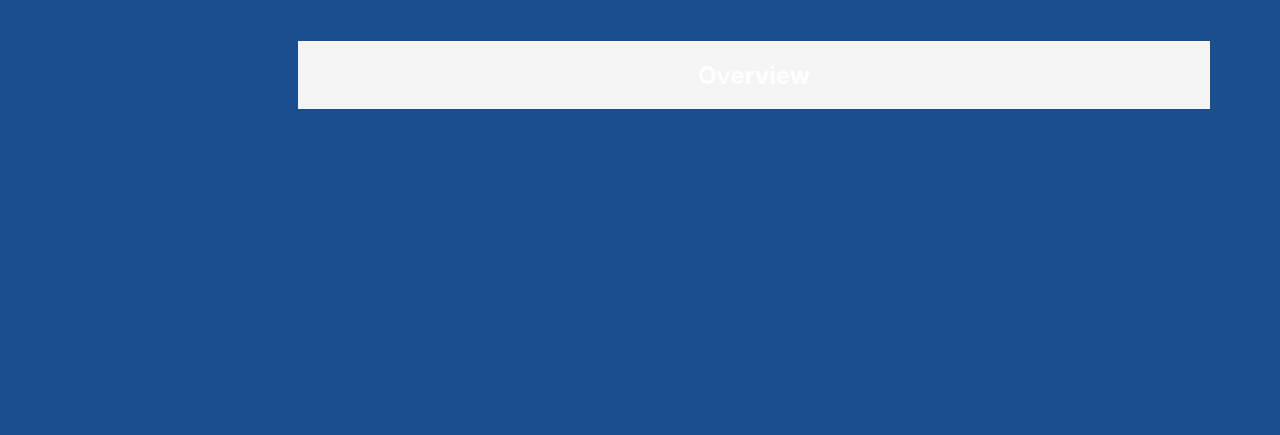
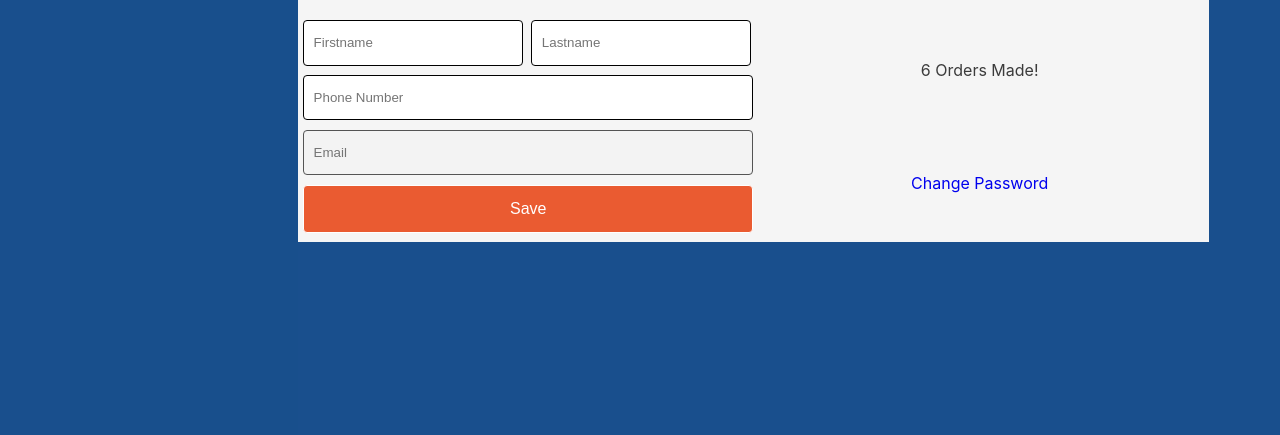
Before and after one commit to ekrresa/chaw, a plain HTML site: page UI/customer/dashboard.html in a window 1280 px wide. Shown: the part 375-810 px from the top of the page. Drawn offline with Linux system fonts and the light colour scheme.

Commit message:
setup skeleton for overview in dashboard

```diff
--- a/UI/css/panel.css
+++ b/UI/css/panel.css
@@ -6,8 +6,10 @@ aside {
   width: 20%;
 }
 article {
-  width: 80%;
+  width: 79%;
   background-color: whitesmoke;
+  color: #000000c2;
+  padding: 5px;
 }
 .sidebar {
   width: 100%;
@@ -31,3 +33,27 @@ article {
 h1 {
   text-align: center;
 }
+.grid {
+  display: grid;
+  grid-template-columns: 1fr 1fr;
+  gap: 5px 5px;
+}
+.info {
+  grid-row-start: 1;
+  grid-row-end: 3;
+  width: 100%;
+}
+.centered {
+  display: flex;
+  justify-content: center;
+  align-items: center;
+}
+.form-btn {
+  width: 100.6%;
+}
+.jstfy-space-btwn input[type="text"] {
+  width: 44.3%;
+}
+.bday-input {
+  width: 33.333%;
+}
--- a/UI/css/style.css
+++ b/UI/css/style.css
@@ -20,10 +20,11 @@ nav {
   height: 90px;
 }
 h3 {
-  font-size: 2.2rem;
+  font-size: 2rem;
   font-weight: 400;
+  text-align: center;
 }
-p {
+.main-caption {
   font-size: 1.3rem;
 }
 a {
--- a/UI/customer/dashboard.html
+++ b/UI/customer/dashboard.html
@@ -54,7 +54,47 @@
           </aside>
           <!-- Main Content -->
           <article>
-            <h1>Overview</h1>
+            <h3>Overview</h3>
+            <section>
+              <div class="grid">
+                <div class="info">
+                  <form class="" method="post">
+                    <div class="row jstfy-space-btwn">
+                      <input
+                        class="form-row"
+                        type="text"
+                        placeholder="Firstname"
+                      />
+                      <input
+                        class="form-row"
+                        type="text"
+                        placeholder="Lastname"
+                      />
+                    </div>
+                    <input
+                      class="form-input form-row"
+                      type="text"
+                      placeholder="Phone Number"
+                    />
+                    <input
+                      class="form-row form-input"
+                      type="email"
+                      placeholder="Email"
+                      disabled
+                    />
+                    <button class="form-input form-row form-btn" type="submit">
+                      Save
+                    </button>
+                  </form>
+                </div>
+                <div class="centered">
+                  <p>6 Orders Made!</p>
+                </div>
+                <div class="centered">
+                  <p><a href="#">Change Password</a></p>
+                </div>
+              </div>
+            </section>
           </article>
         </div>
       </div>
```
Also changed, not shown: UI/index.html (+3 -1 lines).
